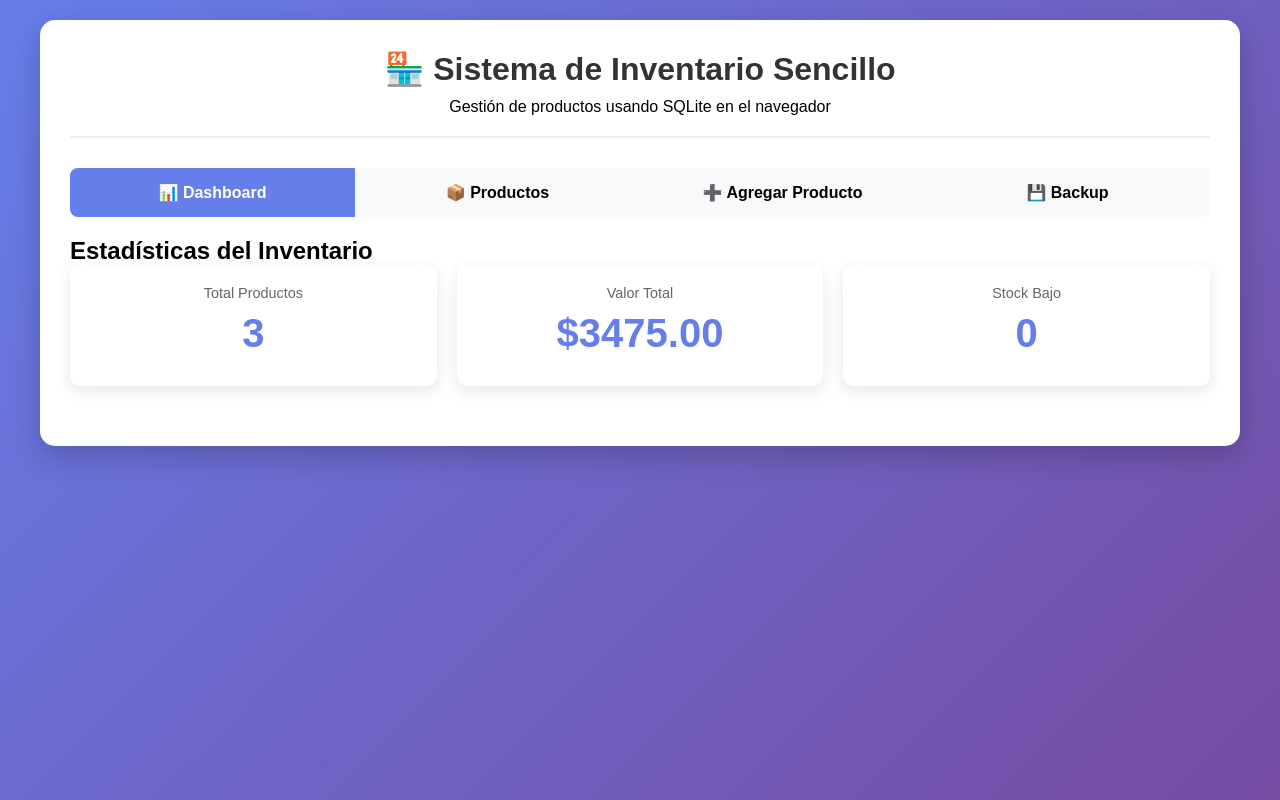
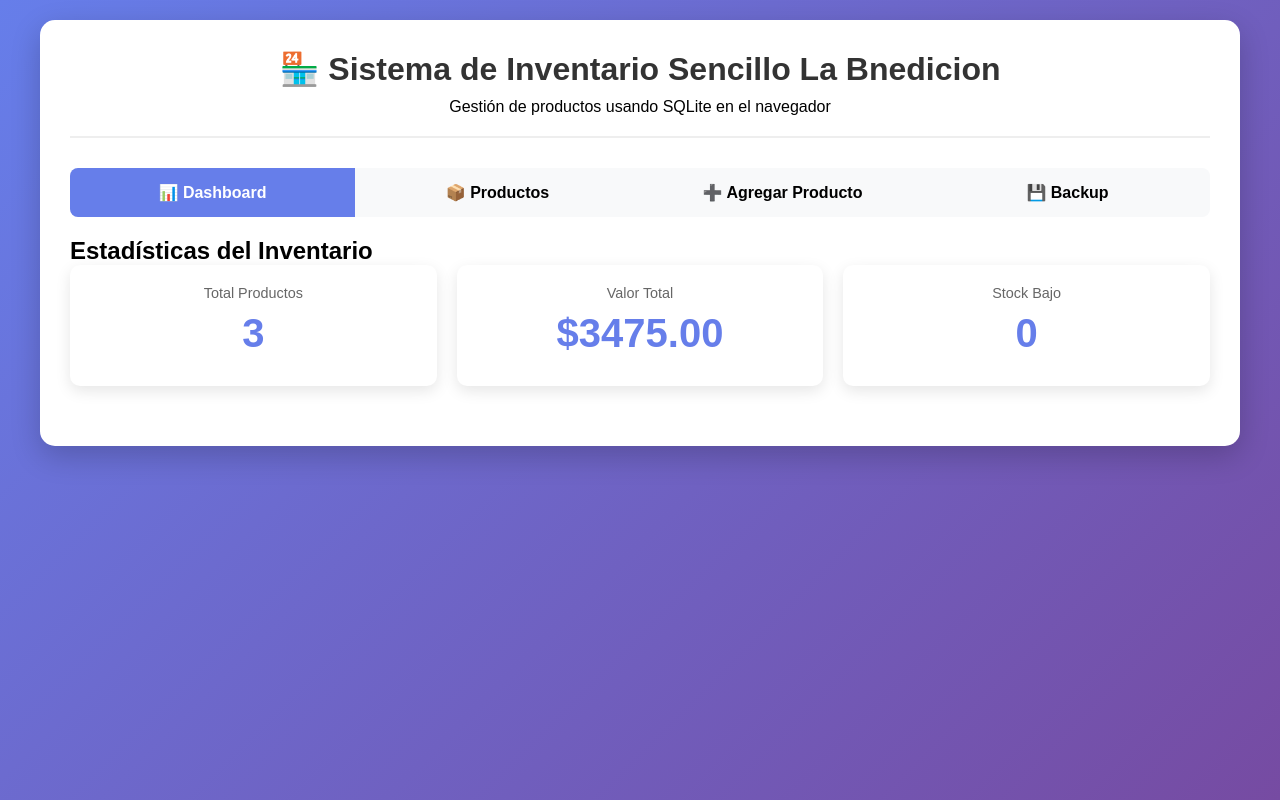
Before and after one commit to Angelllll02/database2, a plain HTML site: page index.html in a window 1280 px wide. Drawn offline with nearby package versions, Linux system fonts and the light colour scheme.

Commit message:
Update index.html

```diff
--- a/index.html
+++ b/index.html
@@ -325,7 +325,7 @@
 <body>
     <div class="container">
         <header>
-            <h1>🏪 Sistema de Inventario Sencillo</h1>
+            <h1>🏪 Sistema de Inventario Sencillo La Bnedicion</h1>
             <p>Gestión de productos usando SQLite en el navegador</p>
         </header>
 
```
